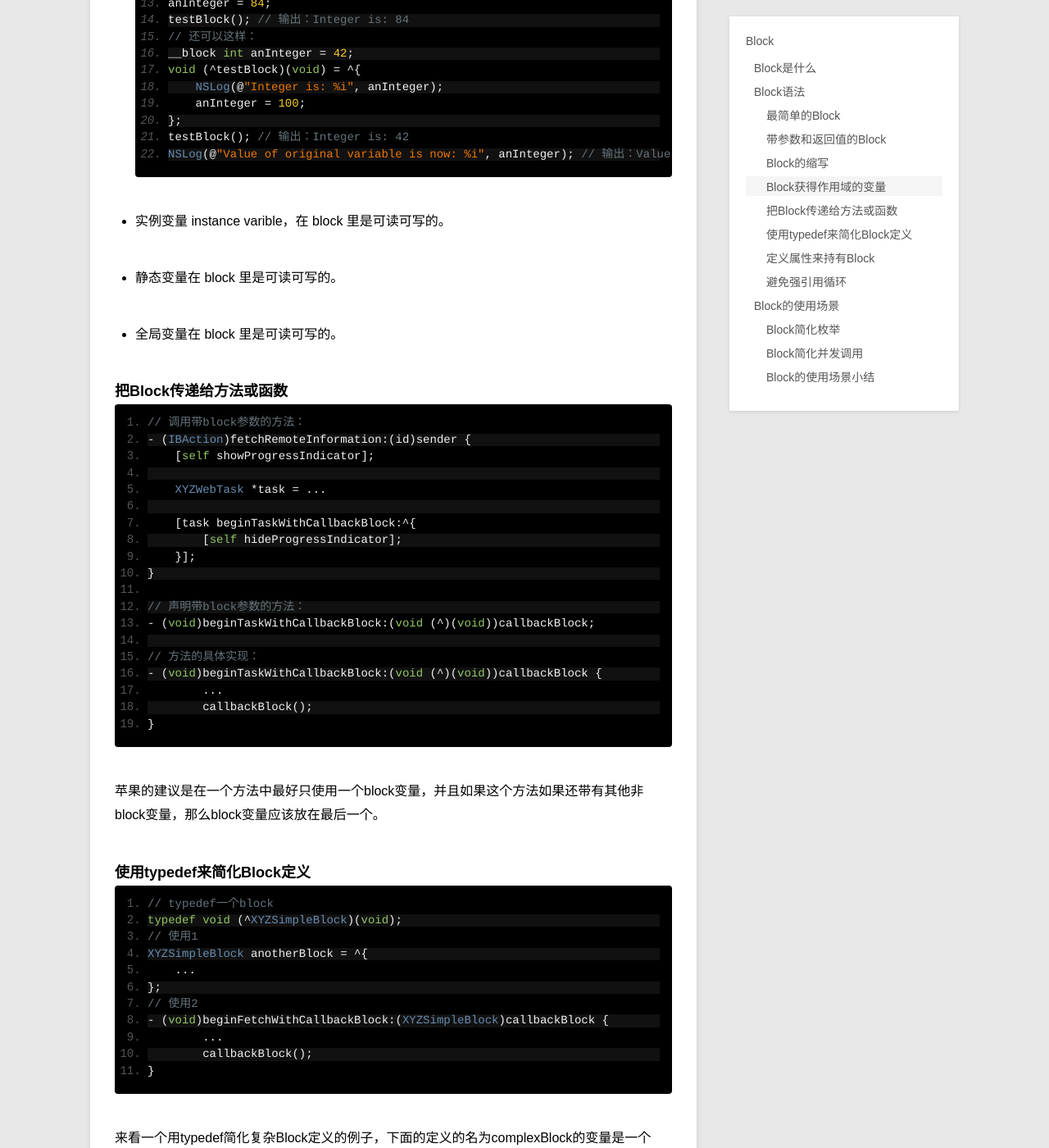
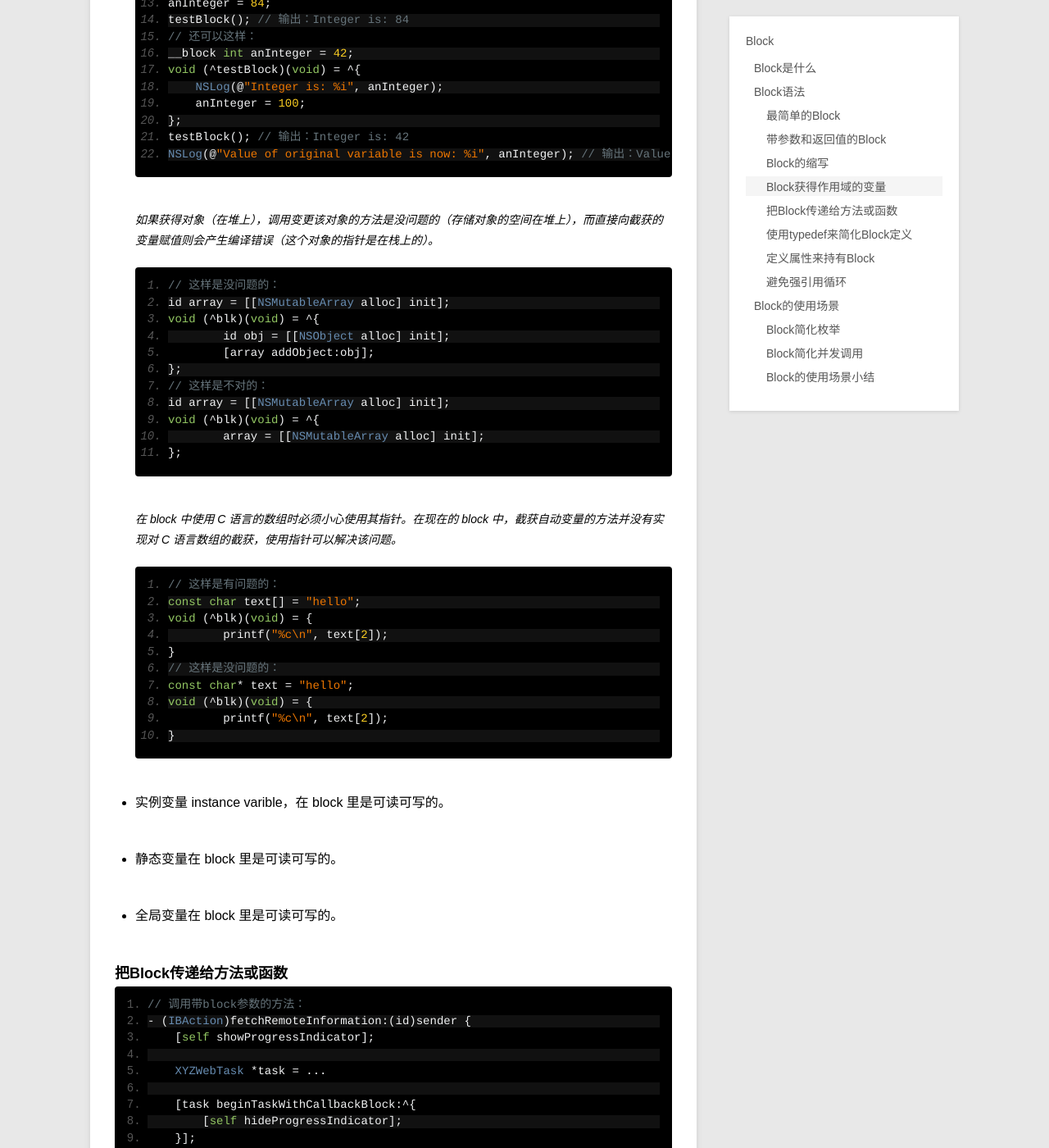
Before and after one commit to samirchen/samirchen.github.io, a Jekyll site: the page built from _posts/blog/2014-05-12-block-in-objc.md, in a window 1280 px wide and 1400 px high, scrolled down 2555 px. Shown: the whole window at 82% size. Built offline with Jekyll 4.4.1, drawn with Linux system fonts in a browser that asks for light colours; Markdown is read by kramdown in place of the engine named in the settings.

Commit message:
edit blog

```diff
--- a/_posts/blog/2014-05-12-block-in-objc.md
+++ b/_posts/blog/2014-05-12-block-in-objc.md
@@ -94,6 +94,36 @@ Block没有参数，则 `()` 可以省略：
     };
     testBlock(); // 输出：Integer is: 42
     NSLog(@"Value of original variable is now: %i", anInteger); // 输出：Value of original variable is now: 100
+
+>
+如果获得对象（在堆上），调用变更该对象的方法是没问题的（存储对象的空间在堆上），而直接向截获的变量赋值则会产生编译错误（这个对象的指针是在栈上的）。
+>
+	// 这样是没问题的：
+	id array = [[NSMutableArray alloc] init];
+	void (^blk)(void) = ^{
+		id obj = [[NSObject alloc] init];
+		[array addObject:obj];
+	};
+	// 这样是不对的：
+	id array = [[NSMutableArray alloc] init];
+	void (^blk)(void) = ^{
+		array = [[NSMutableArray alloc] init];
+	};
+
+>
+在 block 中使用 C 语言的数组时必须小心使用其指针。在现在的 block 中，截获自动变量的方法并没有实现对 C 语言数组的截获，使用指针可以解决该问题。
+>
+	// 这样是有问题的：
+	const char text[] = "hello";
+	void (^blk)(void) = {
+		printf("%c\n", text[2]);
+	}
+	// 这样是没问题的：
+	const char* text = "hello";
+	void (^blk)(void) = {
+		printf("%c\n", text[2]);
+	}
+
 
 - 实例变量 instance varible，在 block 里是可读可写的。
 
```
